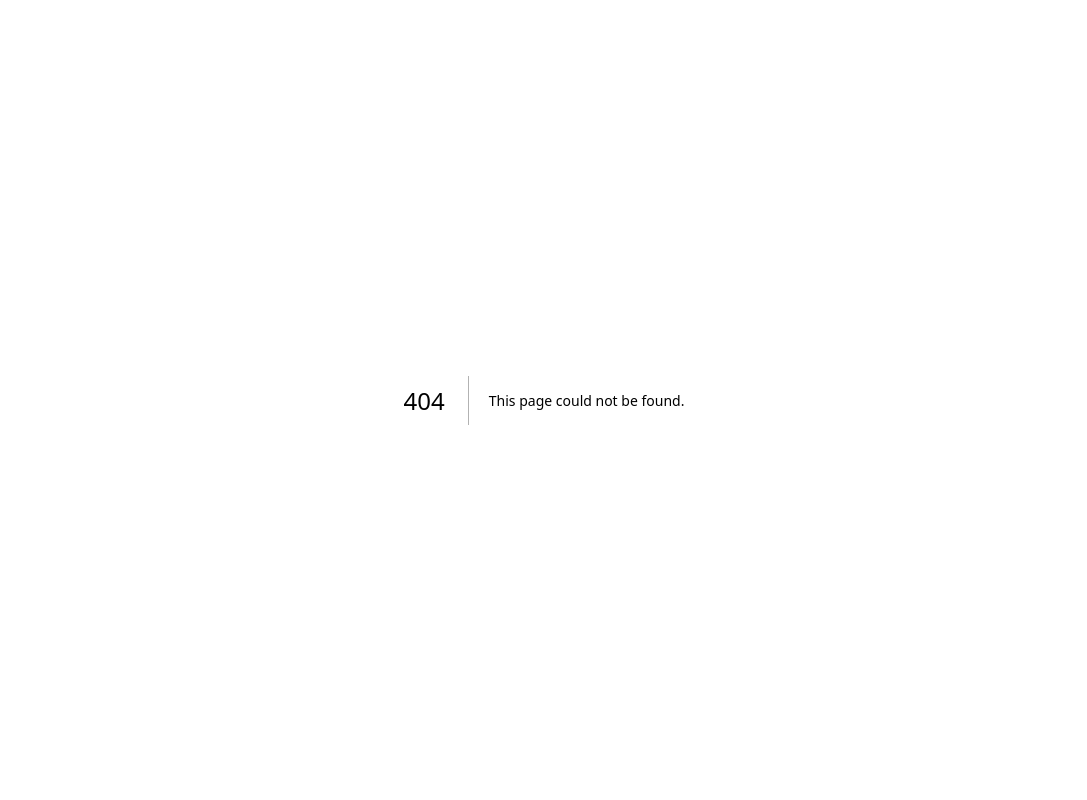
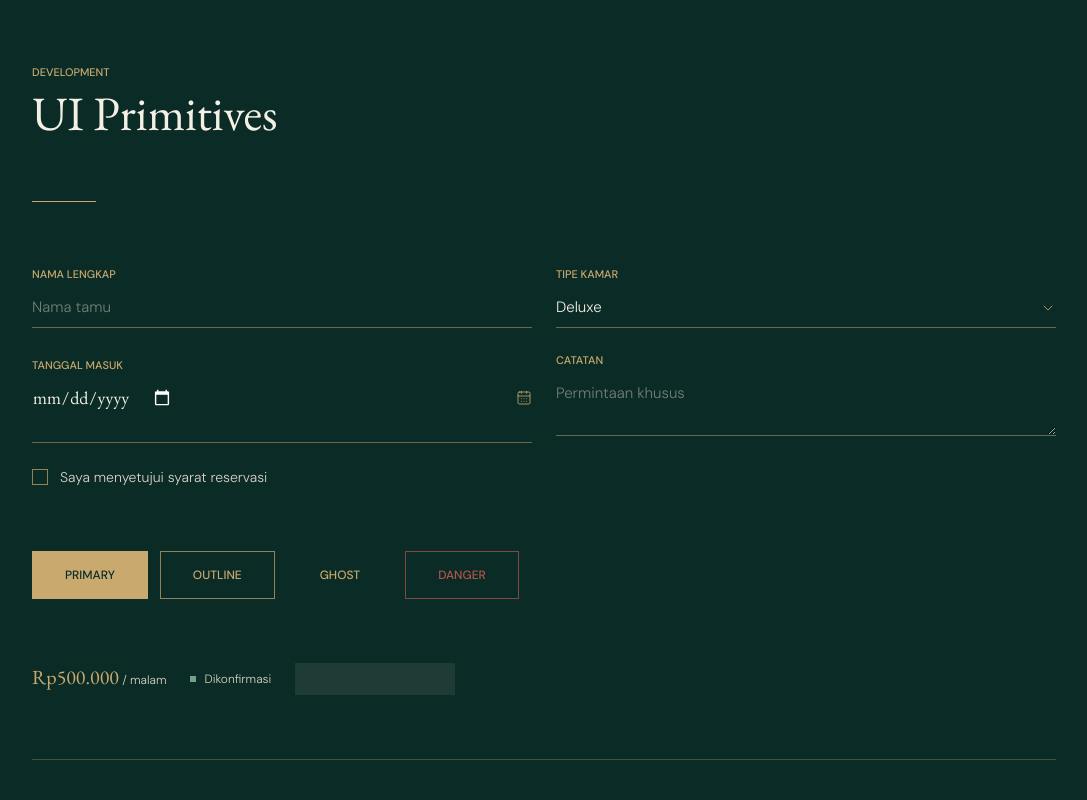
Before and after one commit to Aziz140609/The-Hotels, a Next.js app: page /dev/ui in a window 1280 px wide. Before the commit this address had no page. Shown: the top 800 px of the page, without its empty margins (96-1183 px from the left). Built offline with nearby package versions, Linux system fonts and the light colour scheme.

Commit message:
feat(ui): add primitive demo page

```diff
--- /dev/null
+++ b/src/app/dev/ui/page.tsx
@@ -0,0 +1,68 @@
+'use client';
+
+import { useState } from 'react';
+import { toast } from 'sonner';
+import { Button } from '@/components/ui/button';
+import { Checkbox } from '@/components/ui/checkbox';
+import { DateRangePicker } from '@/components/ui/date-range-picker';
+import { EmptyState } from '@/components/ui/empty-state';
+import { FormField } from '@/components/ui/form-field';
+import { GoldDivider } from '@/components/ui/gold-divider';
+import { Input } from '@/components/ui/input';
+import { PriceText } from '@/components/ui/price-text';
+import { SectionLabel } from '@/components/ui/section-label';
+import { Select } from '@/components/ui/select';
+import { Skeleton } from '@/components/ui/skeleton';
+import { StatusDot } from '@/components/ui/status-dot';
+import { Textarea } from '@/components/ui/textarea';
+
+export default function UiDemoPage() {
+  const [checked, setChecked] = useState(false);
+
+  return (
+    <main className="min-h-screen bg-emerald-900 px-6 py-16 text-ivory lg:px-20">
+      <div className="mx-auto max-w-5xl space-y-16">
+        <SectionLabel label="Development" title="UI Primitives" light />
+        <GoldDivider />
+        <section className="grid gap-6 md:grid-cols-2">
+          <FormField id="name" label="Nama Lengkap">
+            <Input id="name" placeholder="Nama tamu" />
+          </FormField>
+          <FormField id="type" label="Tipe Kamar">
+            <Select id="type">
+              <option>Deluxe</option>
+              <option>Suite</option>
+            </Select>
+          </FormField>
+          <DateRangePicker label="Tanggal Masuk" />
+          <FormField id="message" label="Catatan">
+            <Textarea id="message" placeholder="Permintaan khusus" />
+          </FormField>
+          <Checkbox
+            id="terms"
+            label="Saya menyetujui syarat reservasi"
+            checked={checked}
+            onChange={(event) => setChecked(event.target.checked)}
+          />
+        </section>
+        <section className="flex flex-wrap gap-3">
+          <Button onClick={() => toast.success('Tindakan berhasil disimpan.')}>
+            Primary
+          </Button>
+          <Button variant="outline">Outline</Button>
+          <Button variant="ghost">Ghost</Button>
+          <Button variant="danger">Danger</Button>
+        </section>
+        <section className="flex flex-wrap gap-6">
+          <PriceText value={500000} />
+          <StatusDot label="Dikonfirmasi" color="success" />
+          <Skeleton className="h-8 w-40" />
+        </section>
+        <EmptyState
+          title="Belum ada booking"
+          description="Booking Anda akan muncul di sini setelah reservasi dibuat."
+        />
+      </div>
+    </main>
+  );
+}
```
